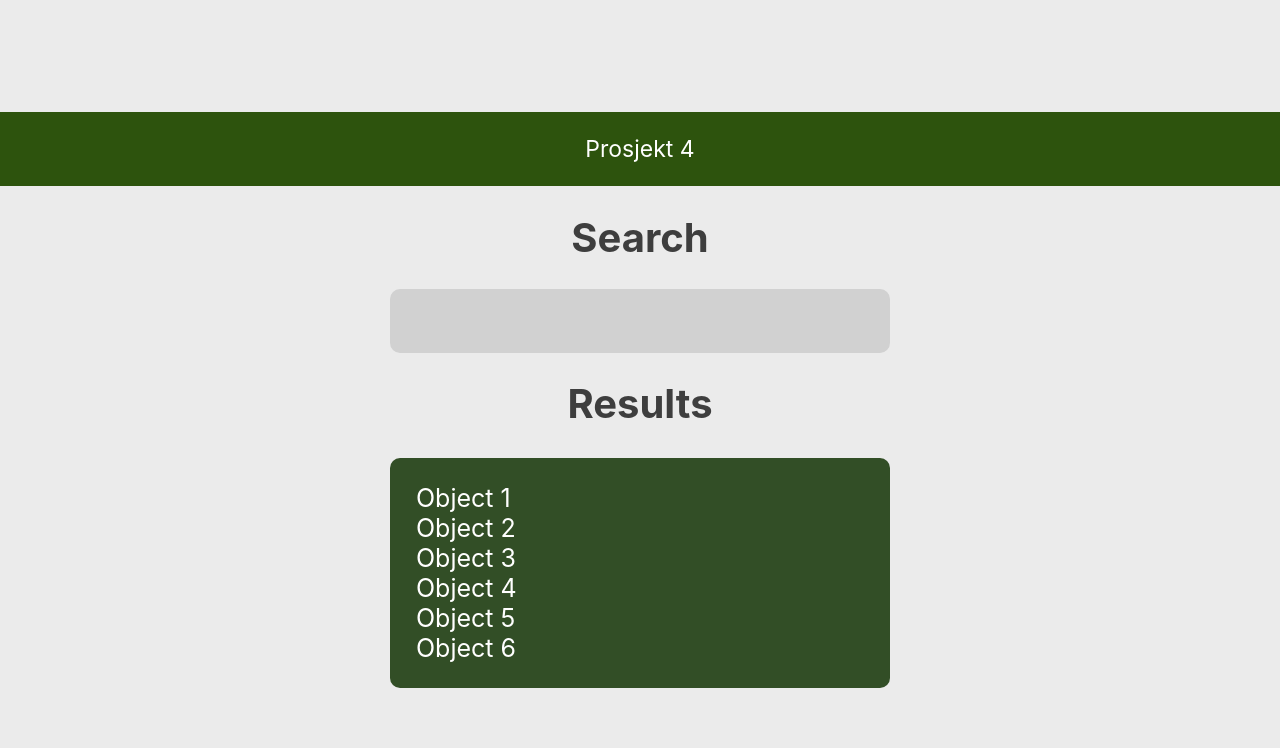
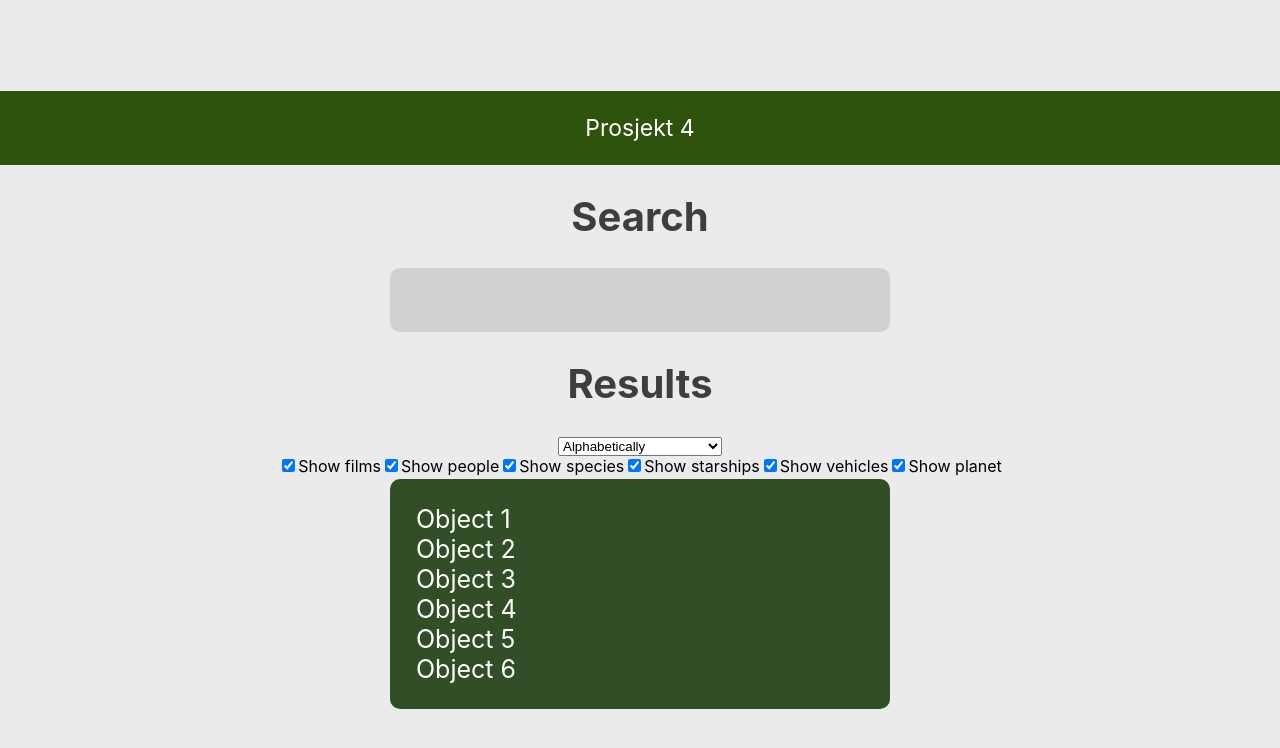
Before and after one commit to FluidSense/webdev-prosjekt4, a React (Create React App) app in the folder projectum-quattuor/: page / in a window 1280 px wide. Shown: the top 748 px of the page. Built offline with nearby package versions, Linux system fonts and the light colour scheme.

Commit message:
#1 Added filters and sorts

```diff
--- a/projectum-quattuor/src/App.css
+++ b/projectum-quattuor/src/App.css
@@ -32,9 +32,13 @@ h1{
   background-color: rgb(209, 209, 209);
   color: white;
   font-size: calc(7px + 2vmin);
-  border: 2px;
+  border: 1px;
   border-color: #3e3e3e;
   border-radius: 10px;
+}
+
+.sort_filters{
+
 }
 
 .result_set{
@@ -48,7 +52,7 @@ h1{
   background-color: rgb(50, 78, 38);
   color: white;
   font-size: calc(9px + 2vmin);
-  border: 2px;
+  border: 1px;
   border-color: #3e3e3e;
   border-radius: 10px;
 }
--- a/projectum-quattuor/src/App.js
+++ b/projectum-quattuor/src/App.js
@@ -29,6 +29,28 @@ class App extends Component {
           {/*Result set*/}
           <div class="result_wrapper">
             <h1>Results</h1>
+
+            <div class="sort_filters"> {/*These are options that the user can make in order to sort and filter the results. The idea is to make it so that changing the value will automatically perform a new request for the result set.*/}
+              <form>
+                  {/*For sorting the returned objects based on user choice*/}
+                  <select class="sorting">
+                    <option value="lexicographical">Alphabetically</option>
+                    <option value="by_added_date">By added date</option>
+                    <option value="by_added_date_rev">By added date reversed</option>
+                  </select>
+              </form>
+
+              <form>
+                  {/*For filtering types of return objects*/}
+                  <label><input defaultChecked="true" type="checkbox" class="filter_box" name="films" value="films" />Show films</label>
+                  <label><input defaultChecked="true" type="checkbox" class="filter_box" name="people" value="people" />Show people</label>
+                  <label><input defaultChecked="true" type="checkbox" class="filter_box" name="species" value="species" />Show species</label>
+                  <label><input defaultChecked="true" type="checkbox" class="filter_box" name="starships" value="starships" />Show starships</label>
+                  <label><input defaultChecked="true" type="checkbox" class="filter_box" name="vehicles" value="vehicles" />Show vehicles</label>
+                  <label><input defaultChecked="true" type="checkbox" class="filter_box" name="planet" value="planet" />Show planet</label>
+              </form>
+            </div>
+
             <div class="result_set">
               <ul class="result_list"> {/*The objects below should be expandable link/button components that show the other properties of the returned JSON*/}
                 <li>Object 1</li>
```
